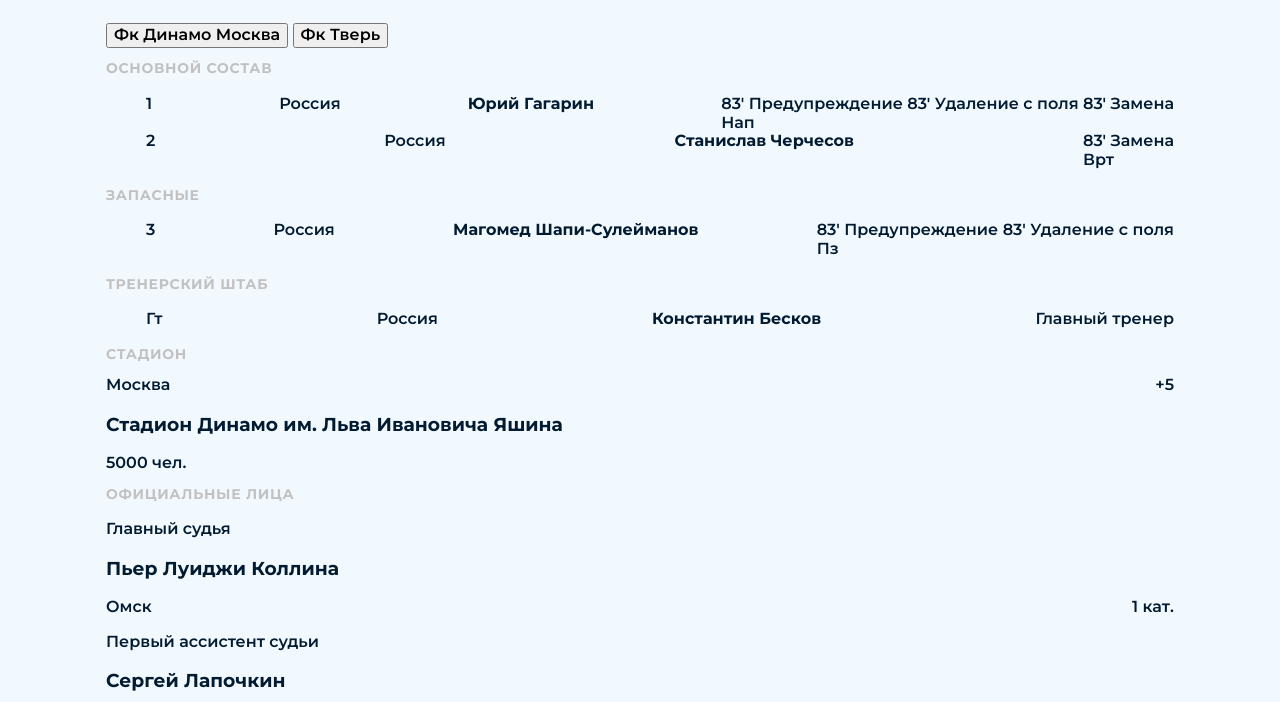
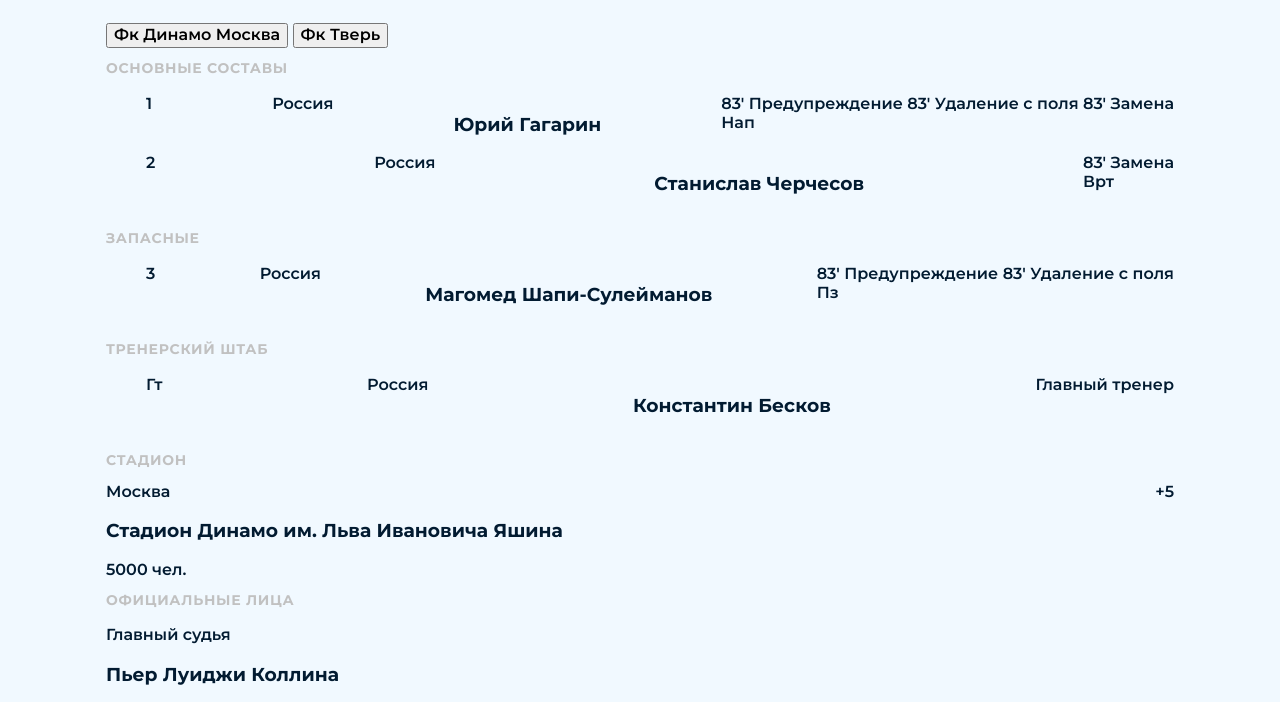
Before and after one commit to eimwe/soccer, a website built with webpack: page src/index.html in a window 1280 px wide. Shown: the part 82-784 px from the top of the page. Built offline with nearby package versions, Linux system fonts and the light colour scheme.

Commit message:
Исправил структуру заголовков в разметке

```diff
--- a/src/index.html
+++ b/src/index.html
@@ -9,8 +9,8 @@
 <body>
   <main class="teams">
     <div class="wrapper">
-      <h1 class="heading">Составы команд</h1>
       <div class="teams__container">
+        <h1 class="heading">Составы команд</h1>
         <nav class="teams__switch" aria-label="Team tabs">
           <button
             id="dinamo"
@@ -32,7 +32,7 @@
         <div class="teams__renderer" aria-live="polite">
           <section class="teams__starters">
             <h2 class="subheading">
-              Основной состав
+              Основные составы
             </h2>
             <ol
               id="starters"
@@ -40,9 +40,9 @@
               <li class="list__item flex-container teams__teammate">
                 <span class="teams__number">1</span>
                 <span class="teams__country">Россия</span>
-                <span class="teams__name teams__name--captain">
-                  <strong>Юрий Гагарин</strong>
-                </span>
+                <h3 class="teams__name teams__name--captain">
+                  Юрий Гагарин
+                </h3>
                 <div class="teams__details">
                   <div class="teams__moments">
                     <span class="teams__timestamp">
@@ -72,9 +72,9 @@
               <li class="list__item flex-container teams__teammate">
                 <span class="teams__number">2</span>
                 <span class="teams__country">Россия</span>
-                <span class="teams__name">
-                  <strong>Станислав Черчесов</strong>
-                </span>
+                <h3 class="teams__name">
+                  Станислав Черчесов
+                </h3>
                 <div class="teams__details">
                   <div class="teams__moments">
                     <span class="teams__timestamp">
@@ -101,9 +101,9 @@
               <li class="list__item flex-container teams__teammate">
                 <span class="teams__number">3</span>
                 <span class="teams__country">Россия</span>
-                <span class="teams__name teams__name--midfielder">
-                  <strong>Магомед Шапи-Сулейманов</strong>
-                </span>
+                <h3 class="teams__name teams__name--midfielder">
+                  Магомед Шапи-Сулейманов
+                </h3>
                 <div class="teams__details">
                   <div class="teams__moments">
                     <span class="teams__timestamp">
@@ -136,9 +136,9 @@
               <li class="list__item flex-container teams__teammate">
                 <span class="teams__number uppercase">Гт</span>
                 <span class="teams__country">Россия</span>
-                <span class="teams__name teams__name--midfielder">
-                  <strong>Константин Бесков</strong>
-                </span>
+                <h3 class="teams__name">
+                  Константин Бесков
+                </h3>
                 <div class="teams__details">
                   <span class="teams__role">
                     Главный тренер
```
